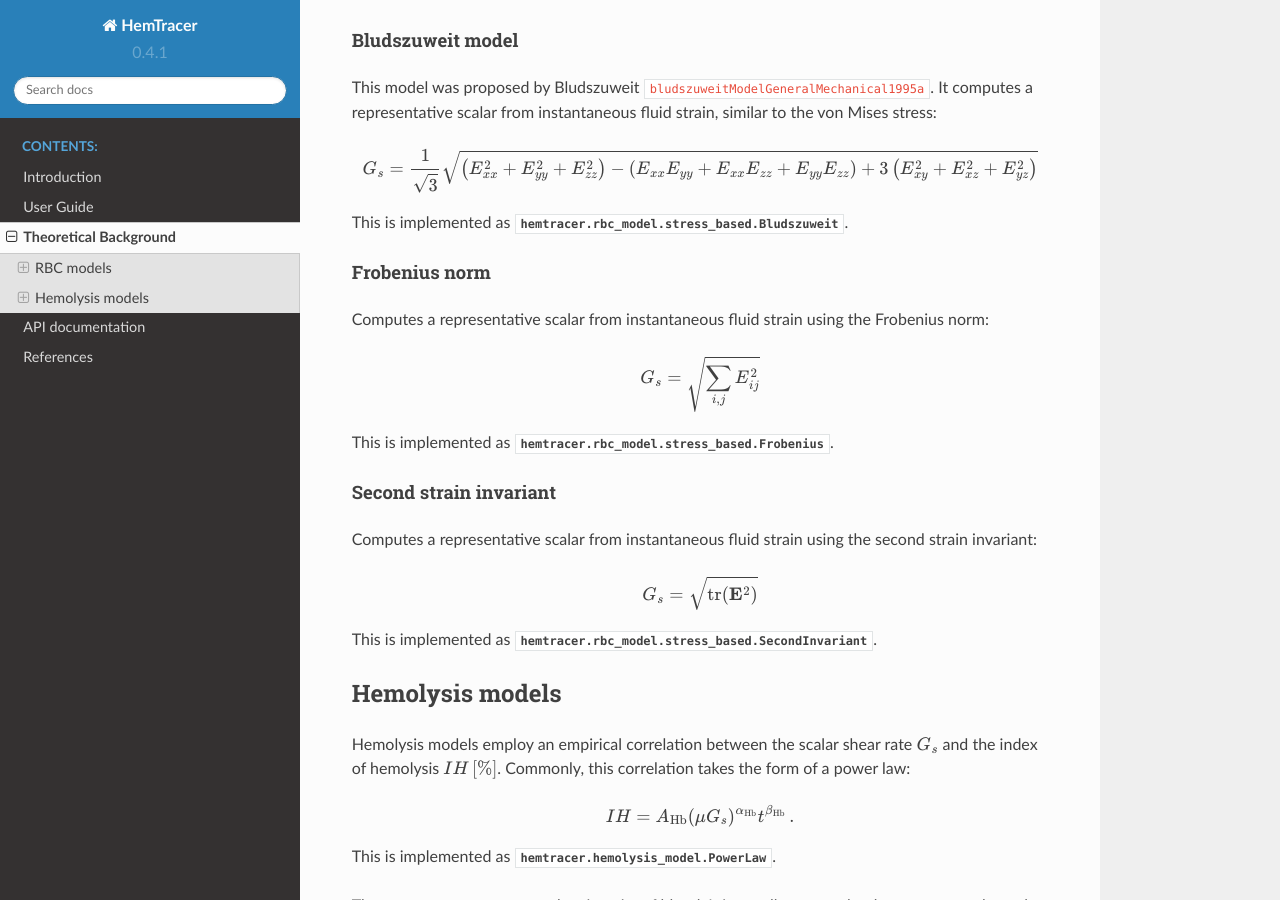
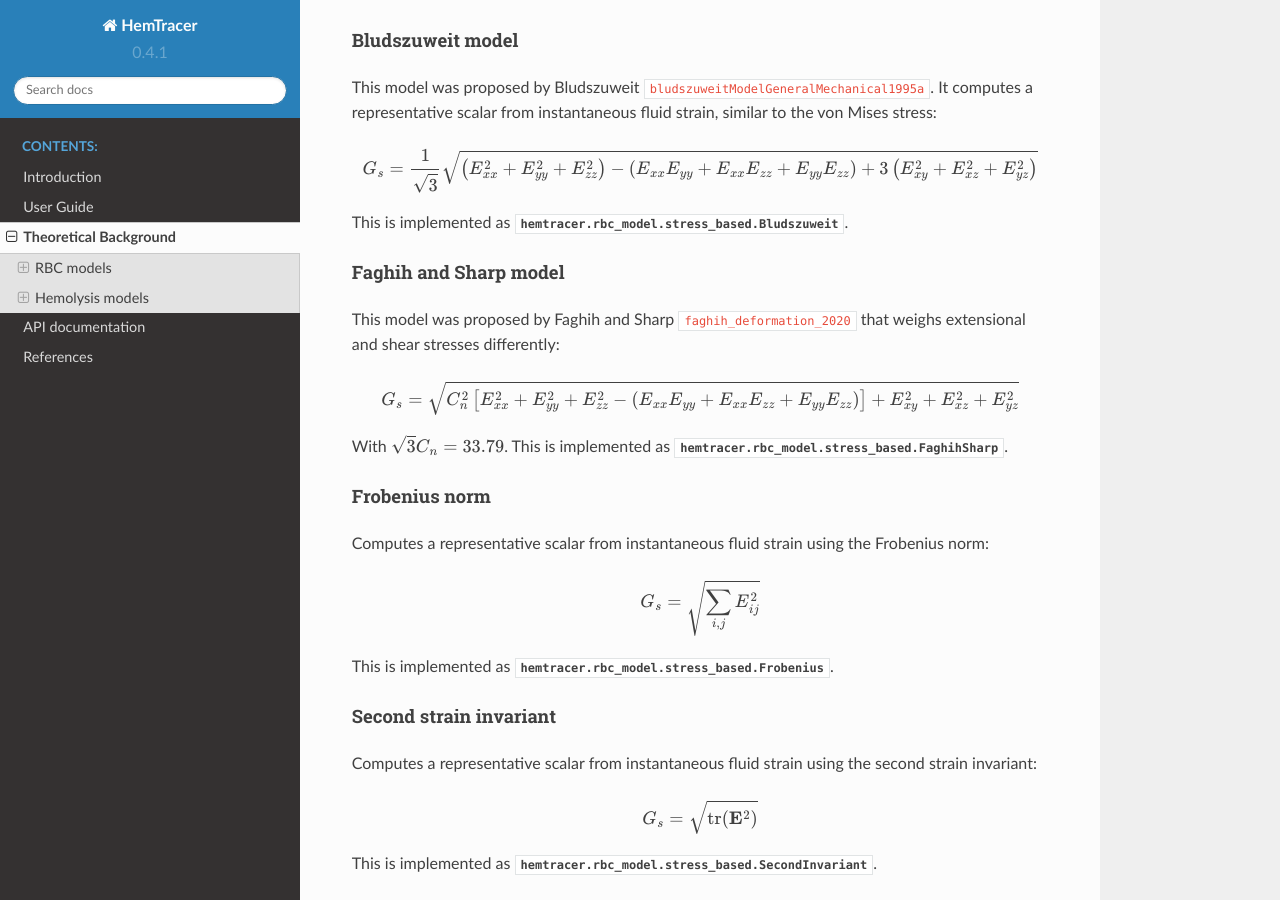
Before and after one commit to nicodirkes/HemTracer, a Sphinx documentation site: the page built from docs/background.rst, in a window 1280 px wide and 900 px high, scrolled down 1683 px. Built offline with Sphinx 7.4.7 and the Read the Docs theme 2.0.0, drawn with Linux system fonts in a browser that asks for light colours; cross-references to code outside the pages are shown as plain code.

Commit message:
update documentation of faghih and sharp model

```diff
--- a/docs/background.rst
+++ b/docs/background.rst
@@ -95,6 +95,18 @@ This model was proposed by Bludszuweit :cite:p:`bludszuweitModelGeneralMechanica
 
 This is implemented as :class:`hemtracer.rbc_model.stress_based.Bludszuweit`.
 
+.. _faghih-sharp-model:
+Faghih and Sharp model
+^^^^^^^^^^^^^^^^^^^^^^
+
+This model was proposed by Faghih and Sharp :cite:p:`faghih_deformation_2020` that weighs extensional and shear stresses differently:
+
+.. math:: G_s = \sqrt{C_n^2 \left[ E_{xx}^2 + E_{yy}^2 + E_{zz}^2
+                                    - (E_{xx} E_{yy} + E_{xx} E_{zz} + E_{yy} E_{zz}) \right]
+                    + E_{xy}^2 + E_{xz}^2 + E_{yz}^2}
+
+With :math:`\sqrt{3} C_n = 33.79`. This is implemented as :class:`hemtracer.rbc_model.stress_based.FaghihSharp`.
+
 .. _frobenius-model:
 
 Frobenius norm
```
Also changed, not shown: 1 other file.
